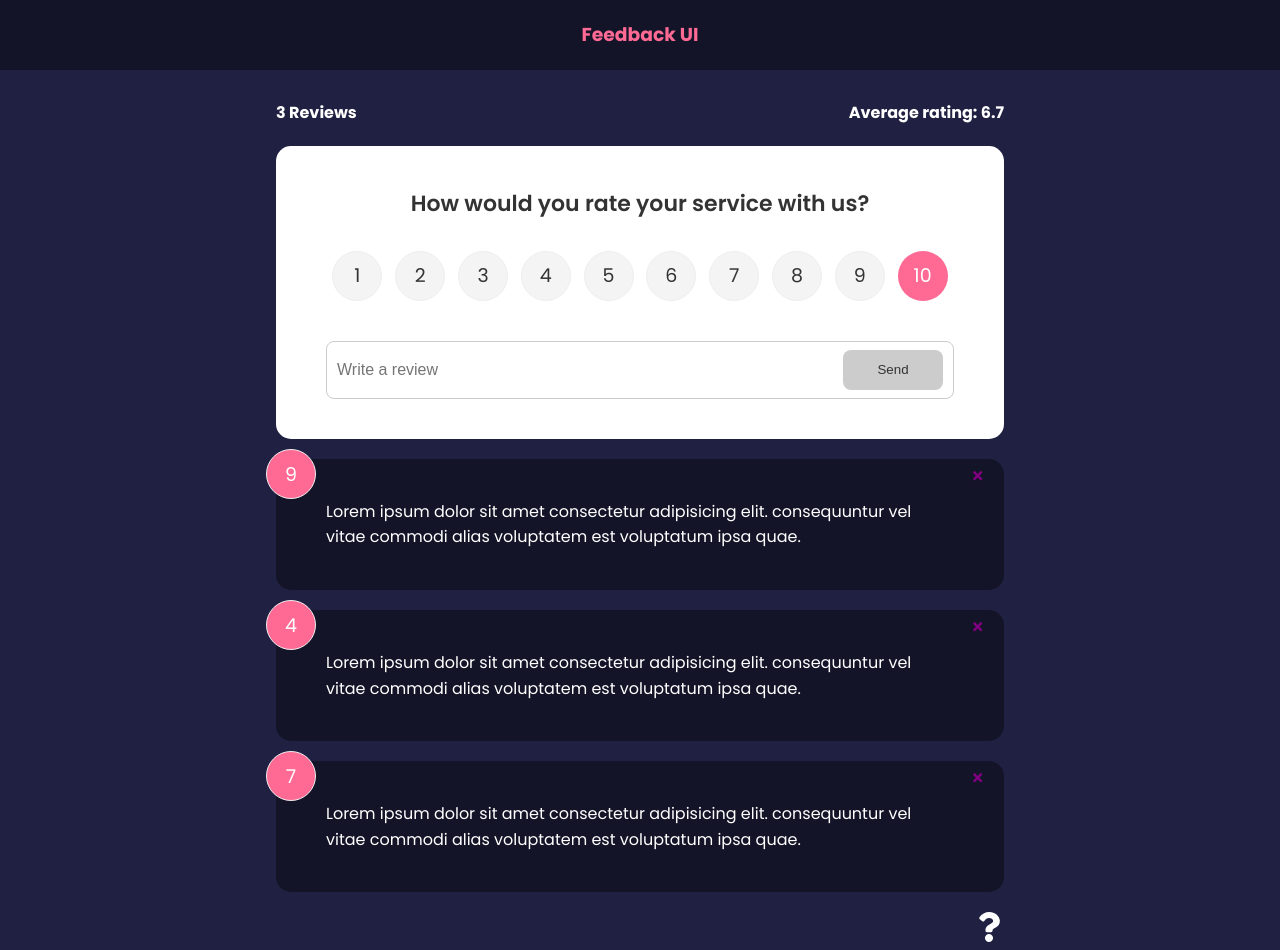
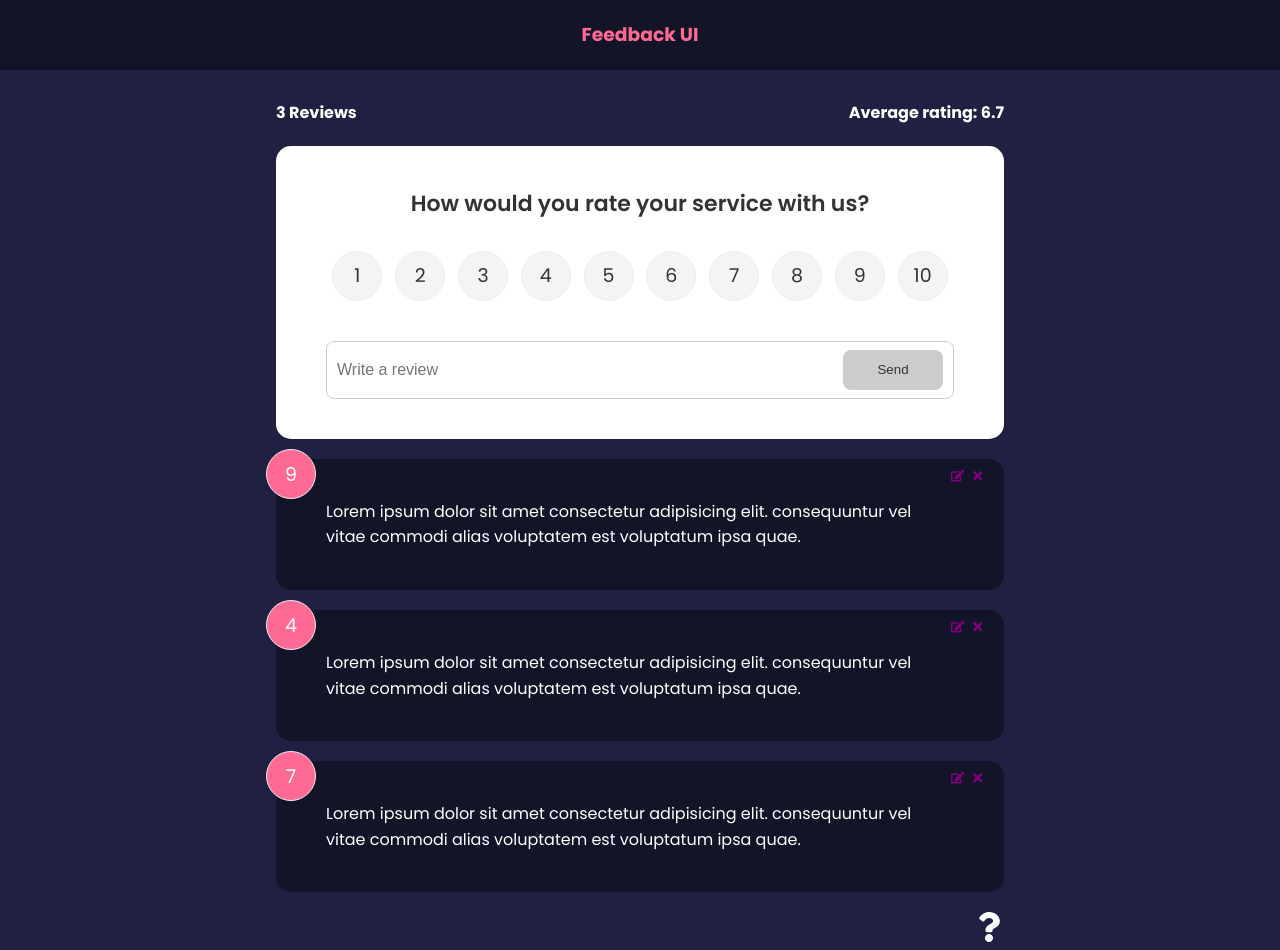
Before and after one commit to igorhsil/react-travesty, a React (Create React App) app: page / in a window 1280 px wide. Built offline with nearby package versions, Linux system fonts and the light colour scheme.

Commit message:
edit and update feedback

```diff
--- a/src/components/FeedbackForm.js
+++ b/src/components/FeedbackForm.js
@@ -1,4 +1,4 @@
-import React, { useState, useContext } from 'react';
+import React, { useState, useContext, useEffect } from 'react';
 import Card from './shared/Card';
 import Button from './shared/Button';
 import Rating from './Rating';
@@ -10,7 +10,16 @@ export default function FeedbackForm() {
   const [message, setMessage] = useState('');
   const [rating, setRating] = useState(10);
 
-  const { addFeedback } = useContext(FeedbackContext);
+  const { addFeedback, feedbackEdit, updateFeedback } =
+    useContext(FeedbackContext);
+
+  useEffect(() => {
+    if (feedbackEdit.edit) {
+      setBtnDisabled(false);
+      setInput(feedbackEdit.item.text);
+      setRating(feedbackEdit.item.rating);
+    }
+  }, [feedbackEdit]);
 
   const handleInputChange = (e) => {
     if (input === '') {
@@ -36,7 +45,11 @@ export default function FeedbackForm() {
         rating,
       };
 
-      addFeedback(newFeedback);
+      if (feedbackEdit.edit) {
+        updateFeedback(feedbackEdit.item.id, newFeedback);
+      } else {
+        addFeedback(newFeedback);
+      }
 
       setInput('');
     }
--- a/src/components/FeedbackItem.js
+++ b/src/components/FeedbackItem.js
@@ -3,10 +3,10 @@ import FeedbackContext from '../contex/FeedbackContext';
 import Card from './shared/Card';
 
 // icons
-import { FaTimes } from 'react-icons/fa';
+import { FaTimes, FaEdit } from 'react-icons/fa';
 
 const FeedbackItem = ({ item: { rating, text, id } }) => {
-  const { deleteFeedback } = useContext(FeedbackContext);
+  const { deleteFeedback, editFeedback } = useContext(FeedbackContext);
 
   return (
     <Card reverse={true}>
@@ -14,6 +14,12 @@ const FeedbackItem = ({ item: { rating, text, id } }) => {
       <button className="close" onClick={() => deleteFeedback(id)}>
         <FaTimes color="purple" />
       </button>
+      <button
+        className="edit"
+        onClick={() => editFeedback({ rating, text, id })}
+      >
+        <FaEdit color="purple" />
+      </button>
       <div className="text-display">{text}</div>
     </Card>
   );
--- a/src/components/Rating.js
+++ b/src/components/Rating.js
@@ -1,7 +1,13 @@
-import React, { useState } from 'react';
+import React, { useState, useContext, useEffect } from 'react';
+import FeedbackContext from '../contex/FeedbackContext';
 
 export default function Rating({ select }) {
   const [rating, setRating] = useState(10);
+  const { feedbackEdit } = useContext(FeedbackContext);
+
+  useEffect(() => {
+    setRating(feedbackEdit.item.rating);
+  }, [feedbackEdit]);
 
   const handleChange = (e) => {
     setRating(+e.currentTarget.value);
--- a/src/contex/FeedbackContext.js
+++ b/src/contex/FeedbackContext.js
@@ -6,25 +6,30 @@ const FeedbackContext = createContext();
 export const FeedbackProvider = ({ children }) => {
   const [feedback, setFeedback] = useState([
     {
-      id: 1,
+      id: uuid(),
       rating: 9,
       text: 'Lorem ipsum dolor sit amet consectetur adipisicing elit. consequuntur vel vitae commodi alias voluptatem est voluptatum ipsa quae.',
     },
     {
-      id: 2,
+      id: uuid(),
       rating: 4,
       text: 'Lorem ipsum dolor sit amet consectetur adipisicing elit. consequuntur vel vitae commodi alias voluptatem est voluptatum ipsa quae.',
     },
     {
-      id: 1,
+      id: uuid(),
       rating: 7,
       text: 'Lorem ipsum dolor sit amet consectetur adipisicing elit. consequuntur vel vitae commodi alias voluptatem est voluptatum ipsa quae.',
     },
   ]);
 
+  const [feedbackEdit, setFeedbackEdit] = useState({
+    item: {},
+    edit: false,
+  });
+
   const deleteFeedback = (id) => {
     if (window.confirm('Are you sure you want to delete a feedback?')) {
-      setFeedback(feedback.filter((item) => item.id !== id));
+      setFeedback(feedback.filter(({ item }) => item.id !== id));
     }
   };
 
@@ -33,8 +38,27 @@ export const FeedbackProvider = ({ children }) => {
     setFeedback([newFeedback, ...feedback]);
   };
 
+  const editFeedback = (item) => {
+    setFeedbackEdit({ item, edit: true });
+  };
+
+  const updateFeedback = (id, updItem) => {
+    setFeedback(
+      feedback.map((item) => (item.id === id ? { ...item, ...updItem } : item))
+    );
+  };
+
   return (
-    <FeedbackContext.Provider value={{ feedback, deleteFeedback, addFeedback }}>
+    <FeedbackContext.Provider
+      value={{
+        feedback,
+        feedbackEdit,
+        deleteFeedback,
+        addFeedback,
+        editFeedback,
+        updateFeedback,
+      }}
+    >
       {children}
     </FeedbackContext.Provider>
   );
```
